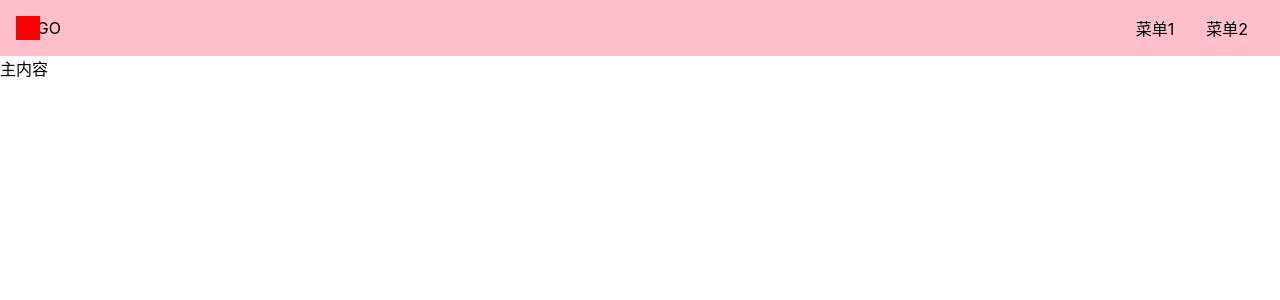
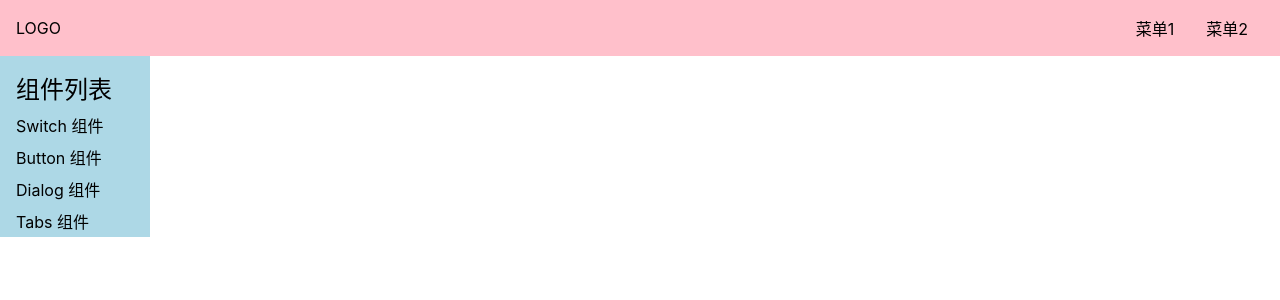
Before and after one commit to templetao/Vue-gulu-ui, a Vue app: page /doc in a window 1280 px wide. Shown: the top 300 px of the page. Built offline with nearby package versions, Linux system fonts and the light colour scheme.

Commit message:
完善 aside 切换逻辑

```diff
--- a/src/App.vue
+++ b/src/App.vue
@@ -4,7 +4,8 @@ import {provide, ref} from 'vue'
 export default {
   name: 'App',
   setup(){
-    const menuVisible = ref(false)
+    const width = document.documentElement.clientWidth
+    const menuVisible = ref(width > 500)
     provide('menuVisible', menuVisible) //set
   }
 }
--- a/src/components/Topnav.vue
+++ b/src/components/Topnav.vue
@@ -14,12 +14,12 @@ export default {
 
 <template>
   <div class="topnav">
-    <div class="logo" @click="toggleMenu">LOGO</div>
+    <div class="logo">LOGO</div>
     <ul class="menu">
       <li>菜单1</li>
       <li>菜单2</li>
     </ul>
-    <span class="toggleAside"></span>
+    <span class="toggleAside" @click="toggleMenu"></span>
   </div>
 </template>
 
@@ -49,7 +49,6 @@ export default {
   }
 
   > .toggleAside {
-    display: inline-block;
     width: 24px;
     height: 24px;
     background: red;
@@ -57,6 +56,7 @@ export default {
     left: 16px;
     top: 50%;
     transform: translateY(-50%);
+    display: none;
   }
 
   @media (max-width: 500px) {
@@ -66,6 +66,9 @@ export default {
     > .logo {
       margin: 0 auto;
     }
+    > .toggleAside {
+      display: inline-block;
+    }
   }
 }
 </style>
```
